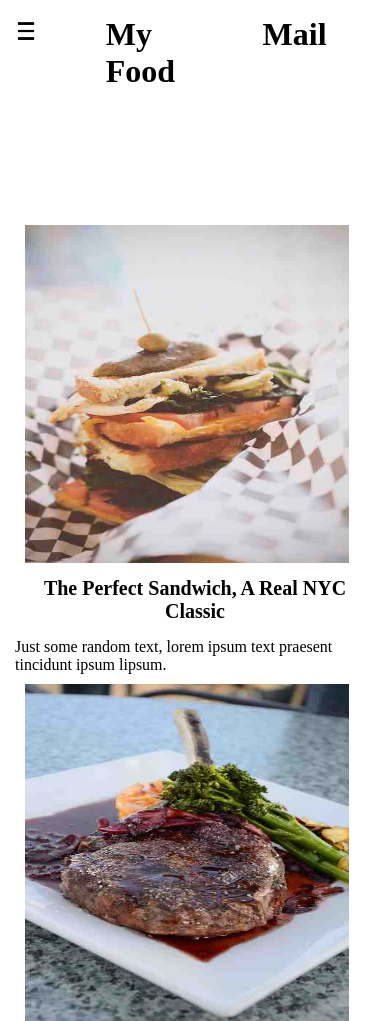
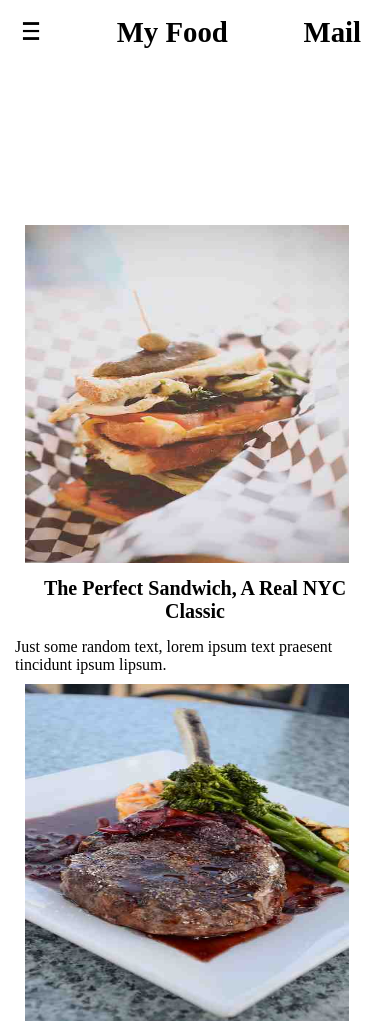
Before and after one commit to taryllngam/food-blog, a plain HTML site: page index.html in a window 390 px wide. Shown: the top 1021 px of the page. Drawn offline with Linux system fonts and the light colour scheme.

Commit message:
changes made to my topnav for better responsiveness

```diff
--- a/assets/styles/style.css
+++ b/assets/styles/style.css
@@ -14,12 +14,14 @@
 .topnav .head {
   width: 90%;
   display: flex;
-  gap: 35%;
+  /* gap: 35%; */
+  gap: 30%;
+  justify-content: space-evenly;
   margin: 4%;
 }
 
 #mail {
-  padding-right: 40px;
+  justify-content: left;
 }
 
 #myfood {
@@ -203,6 +205,15 @@ h3 {
 }
 
 @media screen and (max-width: 600px) {
+  .topnav {
+    background-color: white;
+    top: 0;
+    position: fixed;
+    width: 100%;
+    height: 13%;
+    font-size: 90%;
+  }
+
   .topnav .head {
     gap: 20%;
   }
```
